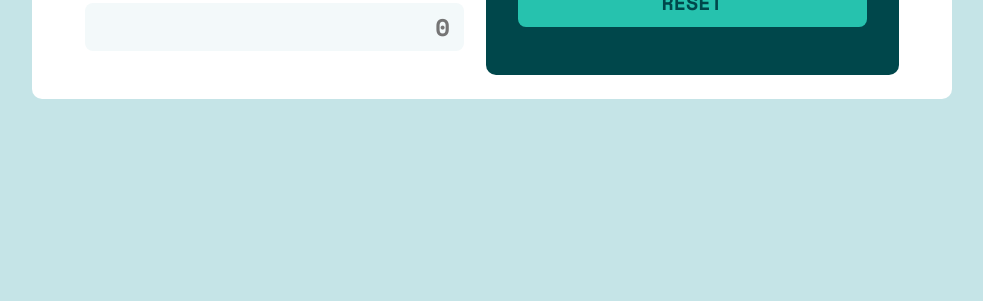
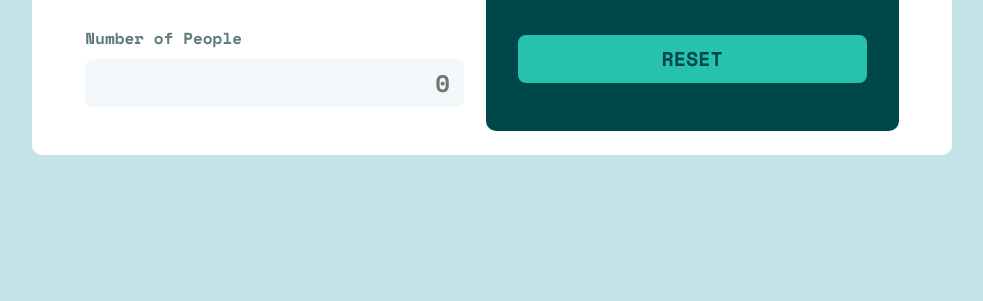
Before and after one commit to StrawhatDevonte/Splitter, a plain HTML site: page index.html in a window 1280 px wide. Shown: the part 499-800 px from the top of the page, without its empty margins (148-1131 px from the left). Drawn offline with nearby package versions, Linux system fonts and the light colour scheme.

Commit message:
More final touches, fixed centering issue

```diff
--- a/style.css
+++ b/style.css
@@ -26,6 +26,10 @@
 html {
   background-color: var(--color-light-cyan);
   font-family: "Space Mono", "Andale Mono";
+}
+
+body {
+  height: 100vh;
 }
 
 .center {
@@ -203,6 +207,11 @@ a:focus {
     flex-direction: column;
     align-items: center;
     justify-content: center;
+    padding-bottom: 90px;
+  }
+
+  body > * {
+    padding-bottom: 50px;
   }
 
   .calculator {
```
